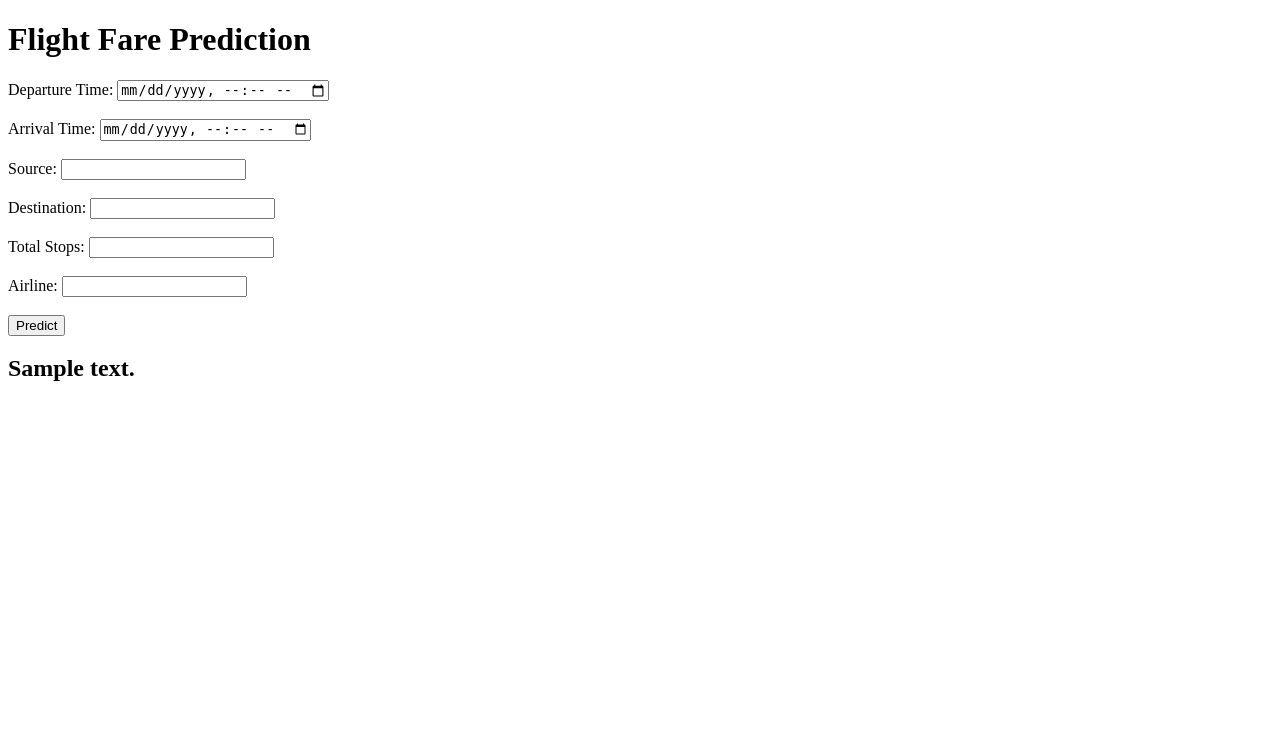
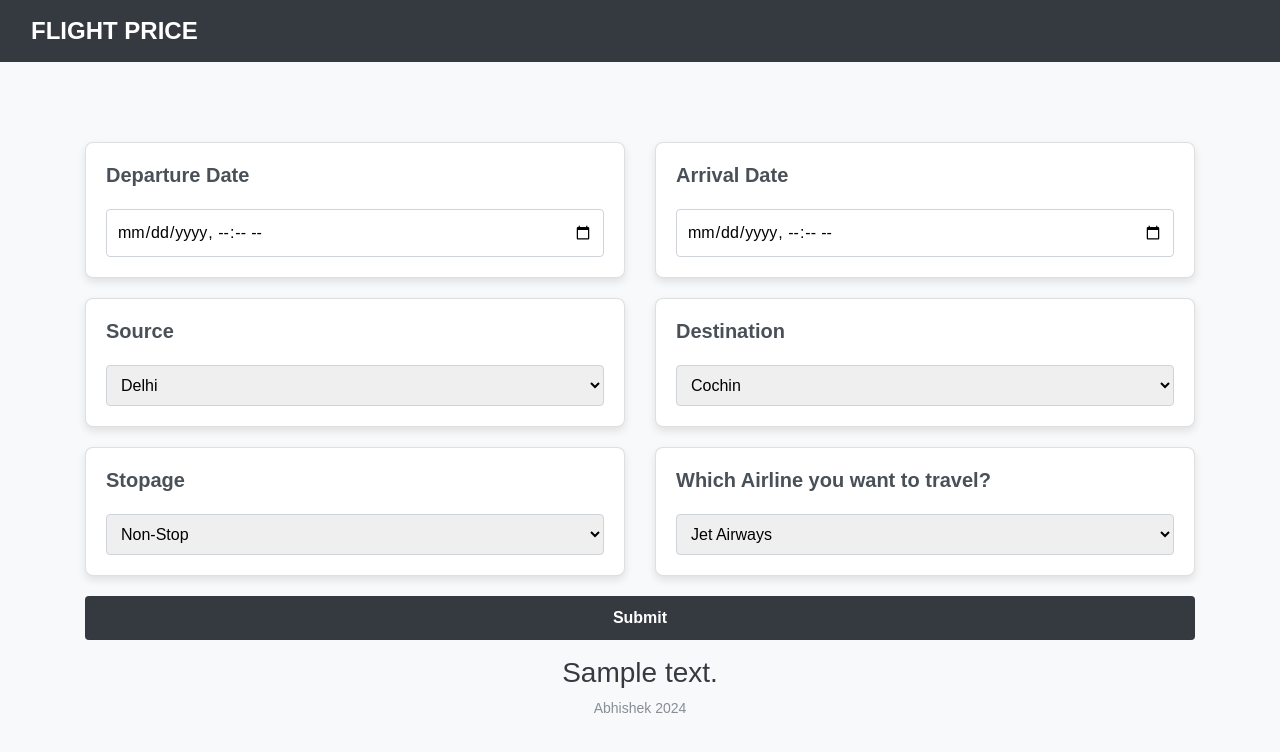
Before and after one commit to Abhishek-guptaaa/Flight_fare_Prediction, a Flask app: template templates/index.html in a window 1280 px wide. Shown: the top 752 px of the page. Run offline with Flask 3, Linux system fonts and the light colour scheme; the template is opened without the code that fills it: most values are stand-ins (such as "Sample title", 1, 10 or a date in 2020); parts of the project's set-up code (start-up, migrations or seed data) failed here and were passed over; some libraries are stand-ins or nearby versions.

Commit message:
project done

```diff
--- a/templates/index.html
+++ b/templates/index.html
@@ -1,34 +1,129 @@
-<!DOCTYPE html>
-<html lang="en">
-<head>
-    <meta charset="UTF-8">
-    <meta name="viewport" content="width=device-width, initial-scale=1.0">
-    <title>Flight Fare Prediction</title>
+
+    <link rel="stylesheet" href="https://stackpath.bootstrapcdn.com/bootstrap/4.5.0/css/bootstrap.min.css"
+        integrity="sha384-9aIt2nRpC12Uk9gS9baDl411NQApFmC26EwAOH8WgZl5MYYxFfc+NcPb1dKGj7Sk" crossorigin="anonymous">
+
+    <!-- Custom CSS -->
+    <link rel="stylesheet" href="static/css/styles.css">
 </head>
+
 <body>
-    <h1>Flight Fare Prediction</h1>
-    <form action="/predict" method="post">
-        <label for="Dep_Time">Departure Time:</label>
-        <input type="datetime-local" id="Dep_Time" name="Dep_Time" required><br><br>
 
-        <label for="Arrival_Time">Arrival Time:</label>
-        <input type="datetime-local" id="Arrival_Time" name="Arrival_Time" required><br><br>
+    <!-- Navigation Bar -->
+    <nav class="navbar navbar-inverse navbar-fixed-top">
+        <div class="container-fluid">
+            <div class="navbar-header">
+                <a class="navbar-brand" href="/">FLIGHT PRICE</a>
+            </div>
+        </div>
+    </nav>
 
-        <label for="Source">Source:</label>
-        <input type="text" id="Source" name="Source" required><br><br>
+    <div class="container">
+        <form action="/predict" method="post">
+            <div class="row">
+                <div class="col-sm-6">
+                    <div class="card">
+                        <div class="card-body">
+                            <h5 class="card-title">Departure Date</h5>
+                            <input type="datetime-local" name="Dep_Time" id="Dep_Time" required="required">
+                        </div>
+                    </div>
+                </div>
+                <div class="col-sm-6">
+                    <div class="card">
+                        <div class="card-body">
+                            <h5 class="card-title">Arrival Date</h5>
+                            <input type="datetime-local" name="Arrival_Time" id="Arrival_Time" required="required">
+                        </div>
+                    </div>
+                </div>
+            </div>
 
-        <label for="Destination">Destination:</label>
-        <input type="text" id="Destination" name="Destination" required><br><br>
+            <div class="row">
+                <div class="col-sm-6">
+                    <div class="card">
+                        <div class="card-body">
+                            <h5 class="card-title">Source</h5>
+                            <select name="Source" id="Source" required="required">
+                                <option value="Delhi">Delhi</option>
+                                <option value="Kolkata">Kolkata</option>
+                                <option value="Mumbai">Mumbai</option>
+                                <option value="Chennai">Chennai</option>
+                            </select>
+                        </div>
+                    </div>
+                </div>
+                <div class="col-sm-6">
+                    <div class="card">
+                        <div class="card-body">
+                            <h5 class="card-title">Destination</h5>
+                            <select name="Destination" id="Destination" required="required">
+                                <option value="Cochin">Cochin</option>
+                                <option value="Delhi">Delhi</option>
+                                <option value="New Delhi">New Delhi</option>
+                                <option value="Hyderabad">Hyderabad</option>
+                                <option value="Kolkata">Kolkata</option>
+                            </select>
+                        </div>
+                    </div>
+                </div>
+            </div>
 
-        <label for="stops">Total Stops:</label>
-        <input type="number" id="stops" name="stops" required><br><br>
+            <div class="row">
+                <div class="col-sm-6">
+                    <div class="card">
+                        <div class="card-body">
+                            <h5 class="card-title">Stopage</h5>
+                            <select name="stops" required="required">
+                                <option value="0">Non-Stop</option>
+                                <option value="1">1</option>
+                                <option value="2">2</option>
+                                <option value="3">3</option>
+                                <option value="4">4</option>
+                            </select>
+                        </div>
+                    </div>
+                </div>
+                <div class="col-sm-6">
+                    <div class="card">
+                        <div class="card-body">
+                            <h5 class="card-title">Which Airline you want to travel?</h5>
+                            <select name="airline" id="airline" required="required">
+                                <option value="Jet Airways">Jet Airways</option>
+                                <option value="IndiGo">IndiGo</option>
+                                <option value="Air India">Air India</option>
+                                <option value="Multiple carriers">Multiple carriers</option>
+                                <option value="SpiceJet">SpiceJet</option>
+                                <option value="Vistara">Vistara</option>
+                                <option value="Air Asia">Air Asia</option>
+                                <option value="GoAir">GoAir</option>
+                                <option value="Multiple carriers Premium economy">Multiple carriers Premium economy</option>
+                                <option value="Jet Airways Business">Jet Airways Business</option>
+                                <option value="Vistara Premium economy">Vistara Premium economy</option>
+                                <option value="Trujet">Trujet</option>
+                            </select>
+                        </div>
+                    </div>
+                </div>
+            </div>
 
-        <label for="airline">Airline:</label>
-        <input type="text" id="airline" name="airline" required><br><br>
+            <input type="submit" value="Submit" class="btn btn-secondary">
+        </form>
 
-        <input type="submit" value="Predict">
-    </form>
+        <h3>{{ prediction_text }}</h3>
 
-    <h2>{{ prediction_text }}</h2>
+        <p>Abhishek 2024</p>
+    </div>
+
+    <!-- JavaScript -->
+    <script src="https://code.jquery.com/jquery-3.5.1.slim.min.js"
+        integrity="sha384-DfXdz2htPH0lsSSs5nCTpuj/zy4C+OGpamoFVy38MVBnE+IbbVYUew+OrCXaRkfj"
+        crossorigin="anonymous"></script>
+    <script src="https://cdn.jsdelivr.net/npm/popper.js@1.16.0/dist/umd/popper.min.js"
+        integrity="sha384-Q6E9RHvbIyZFJoft+2mJbHaEWldlvI9IOYy5n3zV9zzTtmI3UksdQRVvoxMfooAo"
+        crossorigin="anonymous"></script>
+    <script src="https://stackpath.bootstrapcdn.com/bootstrap/4.5.0/js/bootstrap.min.js"
+        integrity="sha384-OgVRvuATP1z7JjHLkuOU7Xw704+h835Lr+6QL9UvYjZE3Ipu6Tp75j7Bh/kR0JKI"
+        crossorigin="anonymous"></script>
 </body>
+
 </html>
```
Also changed, not shown: src/components/data_cleaning.py (+0 -81 lines).
